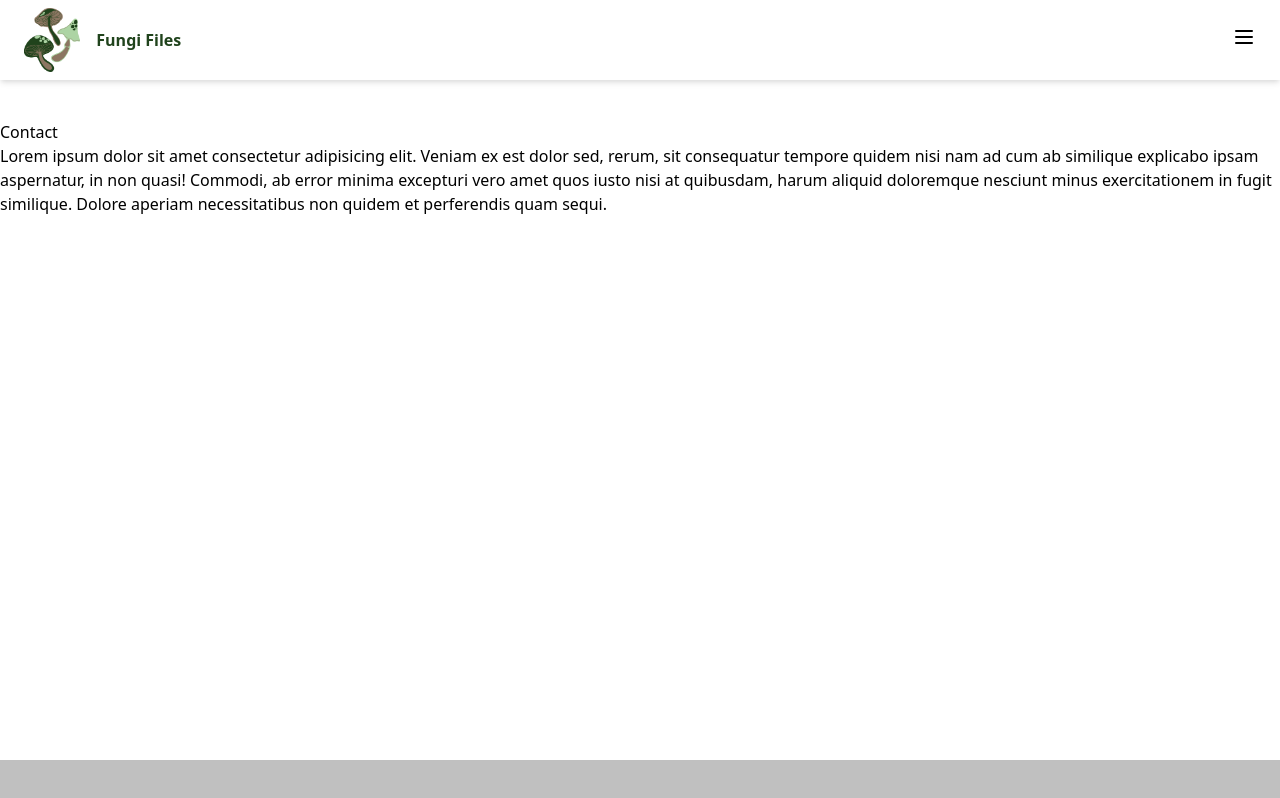
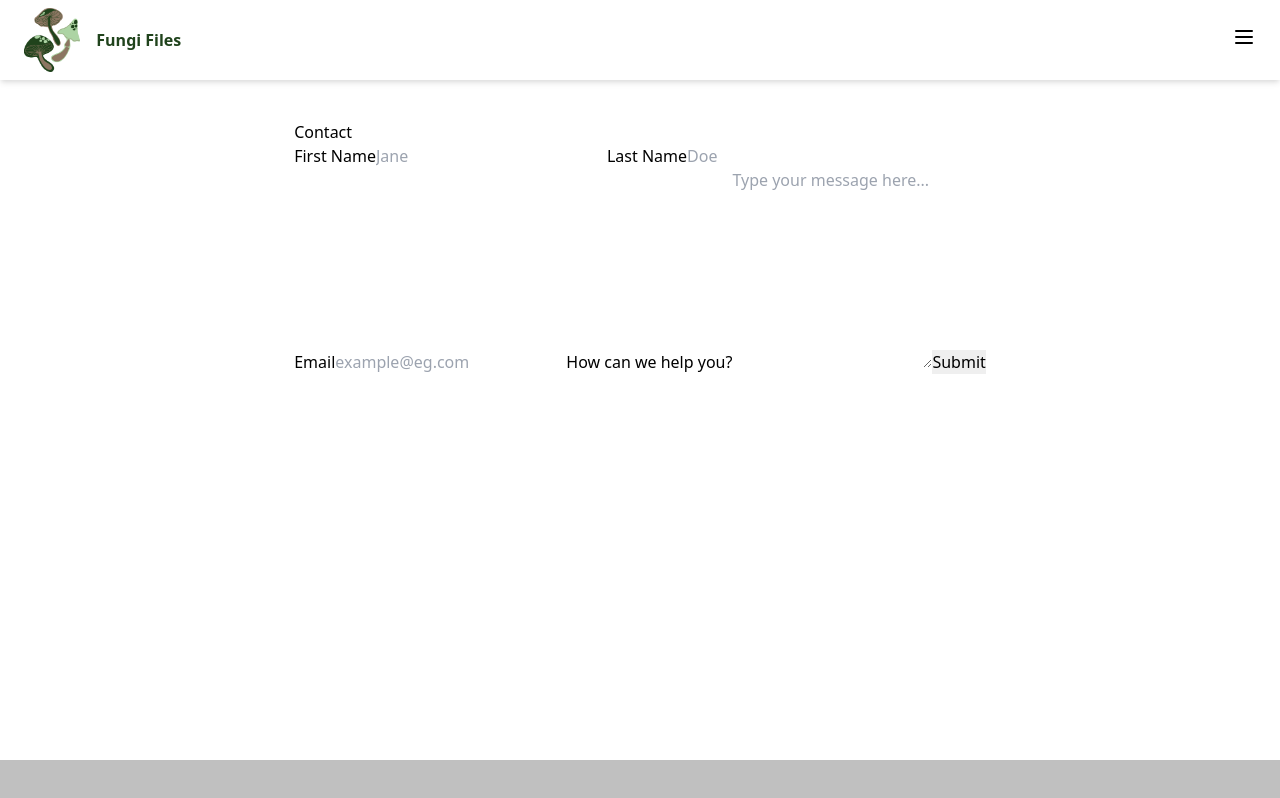
Before and after one commit to daniel0426/mushroom-hunting, a Nuxt app in the folder front/: page /contact in a window 1280 px wide. Built offline with nearby package versions, Linux system fonts and the light colour scheme.

Commit message:
add contact page HTML

```diff
--- a/front/pages/contact.vue
+++ b/front/pages/contact.vue
@@ -1,14 +1,28 @@
 <template>
-  <div>
+  <div class="">
     <h1>Contact</h1>
-    <p>
-      Lorem ipsum dolor sit amet consectetur adipisicing elit. Veniam ex est
-      dolor sed, rerum, sit consequatur tempore quidem nisi nam ad cum ab
-      similique explicabo ipsam aspernatur, in non quasi! Commodi, ab error
-      minima excepturi vero amet quos iusto nisi at quibusdam, harum aliquid
-      doloremque nesciunt minus exercitationem in fugit similique. Dolore
-      aperiam necessitatibus non quidem et perferendis quam sequi.
-    </p>
+     <form action="">
+       <div class="name-inputs">
+          <label for="firstname">First Name</label>
+          <input type="text" id="first-name" name="firstname" placeholder="Jane">
+
+          <label for="surname">Last Name</label>
+          <input type="text" id="surname" name="surname" placeholder="Doe">
+    </div>
+
+
+
+    <label for="email">Email</label>
+    <input type="text" id="email" name="email" placeholder="example@eg.com">
+
+
+
+    <label for="subject">How can we help you?</label>
+    <textarea id="subject" name="subject" placeholder="Type your message here..." style="height:200px"></textarea>
+
+    <input type="submit" value="Submit">
+
+  </form>
   </div>
 </template>
 
@@ -19,4 +33,8 @@ export default {
 </script>
 
 <style>
+.name-inputs {
+  flex:
+}
+
 </style>
```
Also changed, not shown: 1 other file (tests, documents, lock files or other folders).
